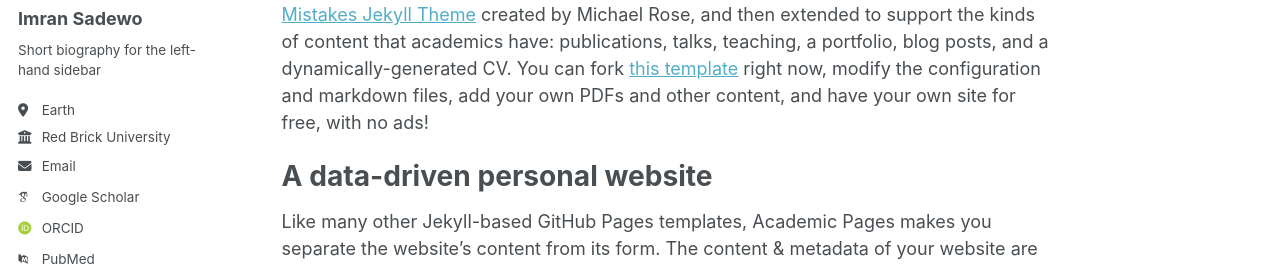
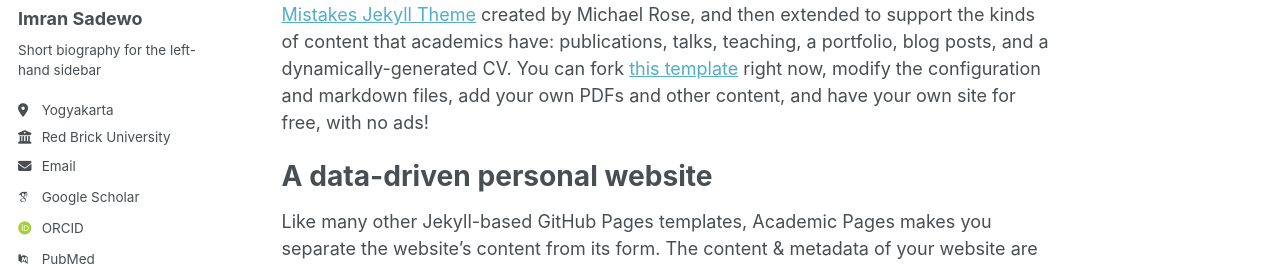
Before and after one commit to Imransadewo/Imransadewo.github.io, a Jekyll site: the page built from _pages/about.md, in a window 1280 px wide. Shown: the part 276-542 px from the top of the page. Built offline with Jekyll 4.4.1, drawn with Linux system fonts in a browser that asks for light colours; some web fonts are replaced.

Commit message:
Fix: update one

```diff
--- a/_config.yml
+++ b/_config.yml
@@ -26,16 +26,16 @@
   name             : "Imran Sadewo"
   pronouns         : # example: "he/him"
   bio              : "Short biography for the left-hand sidebar"
-  location         : "Earth"
+  location         : "Yogyakarta"
   employer         : "Red Brick University"
   uri              : # URL
   email            : "none@example.org"
 
   # Academic websites
   arxiv            : # URL - Update with the correct link to your profile
-  googlescholar    : "https://scholar.google.com/citations?user=PS_CX0AAAAAJ"
+  googlescholar    : "https://scholar.google.com/Imran Sadewo"
   impactstory      : # URL
-  orcid            : "http://orcid.org/yourorcidurl"
+  orcid            : "http://orcid.org/Imran Sadewo"
   semantic         : # URL
   pubmed           : "https://www.ncbi.nlm.nih.gov/pubmed/?term=john+snow"
   researchgate     : # URL
@@ -57,9 +57,9 @@
   goodreads        : # Username
   google_plus      : # Username
   keybase          : # Username
-  instagram        : # Username
+  instagram        : # Ewo_viper
   lastfm           : # Username
-  linkedin         : # Username
+  linkedin         : # Imran Sadewo
   mastodon         : # URL
   medium           : # URL
   pinterest        : # Username
```
